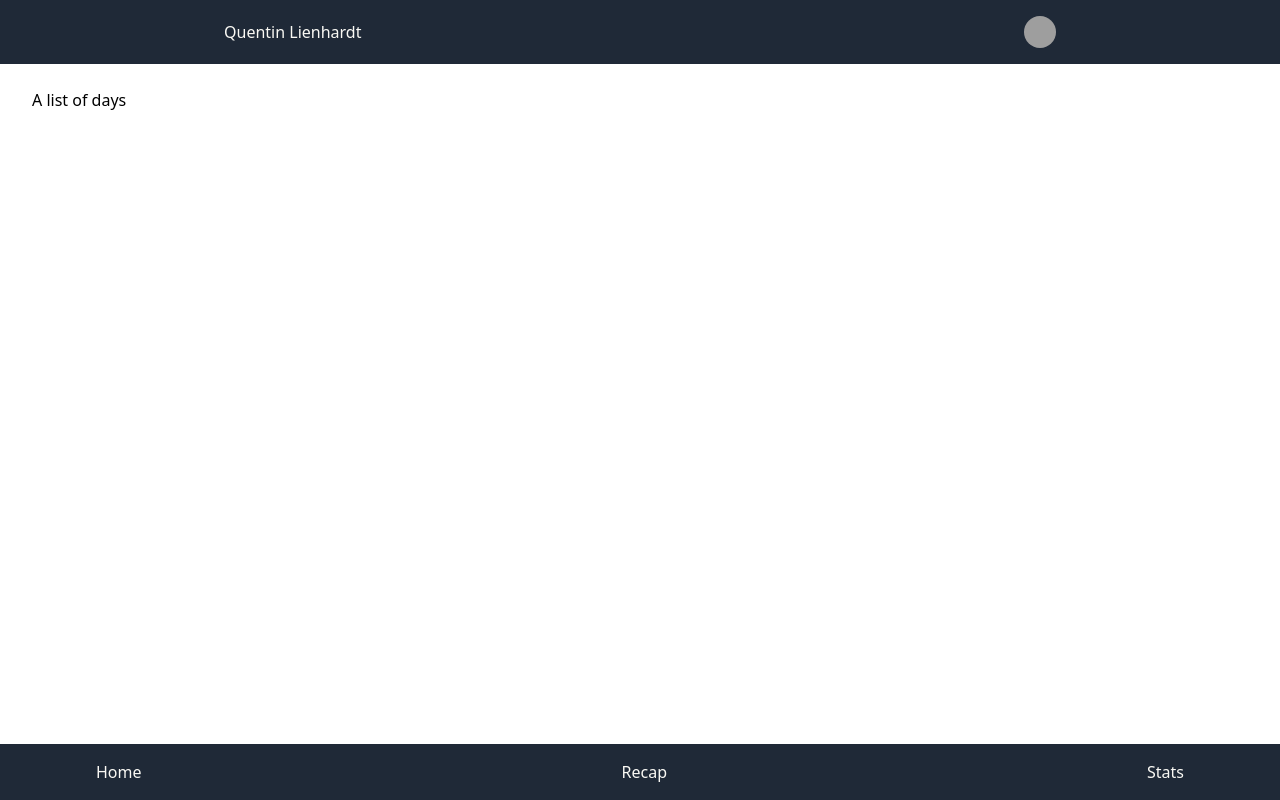
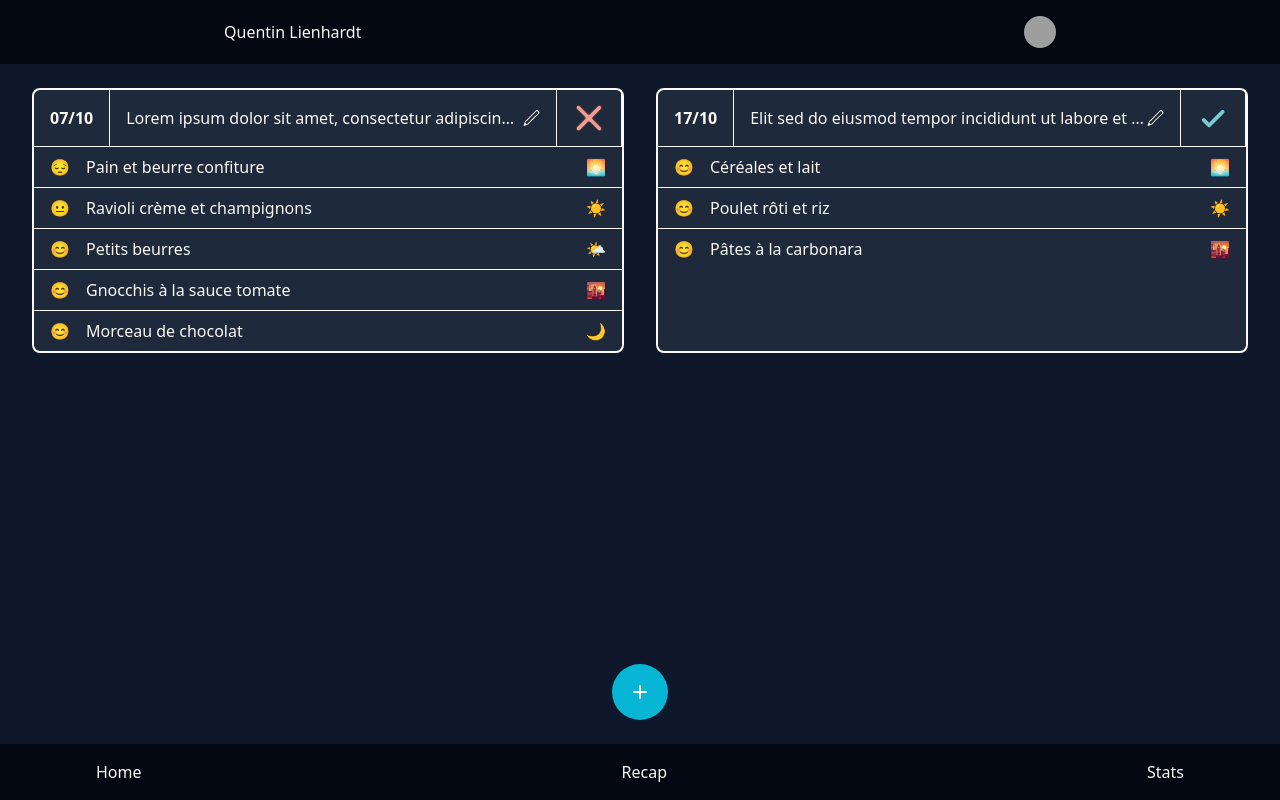
Before and after one commit to QuentiumYT/TransEat, a Vue app: page / in a window 1280 px wide. Built offline with nearby package versions, Linux system fonts and the light colour scheme; grey boxes are pictures that could not be loaded.

Commit message:
Card component with random data

```diff
--- /dev/null
+++ b/src/components/Card.vue
@@ -0,0 +1,53 @@
+<script setup>
+import { FEELING } from '@/utils/constants'
+import check from '@/assets/check.png'
+import cross from '@/assets/cross.png'
+
+defineProps({
+  content: Object,
+})
+
+function isGoodDay(health) {
+  return health.every((item) => item.feeling === FEELING.GOOD)
+}
+</script>
+
+<template>
+  <div class="flex flex-col min-w-0 bg-slate-800 border-2 border-white text-white rounded-lg">
+    <div class="flex">
+      <div class="border-r border-white">
+        <p class="font-bold p-4">
+          {{ content.date }}
+        </p>
+      </div>
+      <div class="border-r border-white min-w-0" title="Edit note">
+        <div class="flex items-center w-full p-4 cursor-pointer">
+          <p class="truncate">{{ content.note }}</p>
+          <svg class="h-6 w-10 min-h-4 min-w-4" fill="currentColor" viewBox="0 0 256 256" xmlns="http://www.w3.org/2000/svg">
+            <path d="M201.6 9.5c-2.2.8-5.3 2.4-7 3.6-3.5 2.5-17.5 17.1-34.5 35.9-32 35.2-69 71.9-108.8 107.8l-19 17-4.1 10.5c-6.6 16.9-20.3 58.7-20 61 .2 1.3 1.1 2.3 2.4 2.5 2.1.3 31.6-9.6 55.9-18.8 16.2-6.2 13.8-4.2 40-33.5 31.9-35.6 64.8-68 109-107.1C243.8 63.2 248 57.7 248 45.6c-.1-6.8-3.1-11.5-15.6-23.7-9.1-8.9-12.8-11.9-15.9-12.8-5.3-1.4-10.1-1.3-14.9.4m11.7 15.9c4.6 1.9 17.3 15.4 18.1 19.3.4 1.7.2 5-.4 7.2-1.2 4.7-5.6 9-42 42.2-39 35.5-50.3 46.7-102.1 100.9l-18.7 19.5-7.8 2.9c-4.4 1.6-8.4 3.1-9.1 3.3-.6.3-1.4-.6-1.8-1.8-1.1-3.2-8.1-10.5-11.6-11.9-3.6-1.5-3.5-2.3 1.2-13.5 2.8-6.7 3.8-7.9 25.1-28 35.1-33.2 70.6-68.9 95.4-96 33.1-36.2 39.2-42.3 43.9-44 5.1-1.8 5.9-1.8 9.8-.1" />
+          </svg>
+        </div>
+      </div>
+      <div class="border-r border-white">
+        <div class="flex justify-center items-center h-full w-16 px-2">
+          <img v-if="isGoodDay(content.health)" :src="check" alt="Good day" class="w-8 h-8" />
+          <img v-else :src="cross" alt="Bad day" class="w-8 h-8" />
+        </div>
+      </div>
+    </div>
+
+    <div v-for="item in content.health" :key="item.time" class="border-t border-white">
+      <div class="flex flex-row justify-between py-2 px-4">
+        <p>
+          {{ item.feeling }}
+        </p>
+        <p class="w-full mx-4 text-left">
+          {{ item.dish }}
+        </p>
+        <p>
+          {{ item.time }}
+        </p>
+      </div>
+    </div>
+  </div>
+</template>
--- a/src/components/DaysList.vue
+++ b/src/components/DaysList.vue
@@ -1,11 +1,64 @@
 <script setup>
+import Card from './Card.vue'
+import { FEELING, TIME } from '@/utils/constants'
 
+const content = [{
+  id: Math.random().toString(36).substring(2, 15),
+  date: new Date(new Date().setDate(new Date().getDate() - 10)).toLocaleDateString('en-GB', { day: 'numeric', month: 'numeric' }),
+  note: 'Lorem ipsum dolor sit amet, consectetur adipiscing elit. Sed do eiusmod tempor incididunt ut labore et dolore magna aliqua.',
+  health: [{
+    feeling: FEELING.BAD,
+    dish: 'Pain et beurre confiture',
+    time: TIME.MORNING,
+  }, {
+    feeling: FEELING.MEDIUM,
+    dish: 'Ravioli crème et champignons',
+    time: TIME.MIDDAY,
+  }, {
+    feeling: FEELING.GOOD,
+    dish: 'Petits beurres',
+    time: TIME.AFTERNOON,
+  }, {
+    feeling: FEELING.GOOD,
+    dish: 'Gnocchis à la sauce tomate',
+    time: TIME.EVENING,
+  }, {
+    feeling: FEELING.GOOD,
+    dish: 'Morceau de chocolat',
+    time: TIME.NIGHT,
+  }],
+}, {
+  id: Math.random().toString(36).substring(2, 15),
+  date: new Date().toLocaleDateString('en-GB', { day: 'numeric', month: 'numeric' }),
+  note: 'Elit sed do eiusmod tempor incididunt ut labore et dolore magna aliqua. Lorem ipsum dolor sit amet, consectetur adipiscing.',
+  health: [{
+    feeling: FEELING.GOOD,
+    dish: 'Céréales et lait',
+    time: TIME.MORNING,
+  }, {
+    feeling: FEELING.GOOD,
+    dish: 'Poulet rôti et riz',
+    time: TIME.MIDDAY,
+  }, {
+    feeling: FEELING.GOOD,
+    dish: 'Pâtes à la carbonara',
+    time: TIME.EVENING,
+  }],
+}]
 </script>
 
 <template>
-  <div class="flex-1 h-full px-8 py-6">
-    A list of days
-  </div>
+  <main class="flex-1 relative h-full px-8 py-6 bg-slate-900">
+    <div class="grid grid-cols-1 md:grid-cols-2 flex-wrap gap-8">
+      <Card v-for="item in content" :key="item.id" :content="item" />
+    </div>
+
+    <div class="fixed left-1/2 transform -translate-x-1/2 bottom-20">
+      <button class="flex justify-center items-center bg-cyan-500 hover:bg-cyan-700 text-white font-bold p-4 rounded-full">
+        <svg class="h-6 w-6" fill="none" stroke="currentColor" viewBox="0 0 24 24" xmlns="http://www.w3.org/2000/svg">
+          <path stroke-linecap="round" stroke-linejoin="round" stroke-width="2" d="M12 6v6m0 0v6m0-6h6m-6 0H6"></path>
+        </svg>
+      </button>
+    </div>
+  </main>
 </template>
-
-<style scoped></style>
--- a/src/components/Footer.vue
+++ b/src/components/Footer.vue
@@ -5,7 +5,7 @@ defineProps({
 </script>
 
 <template>
-  <footer class="bg-gray-800 text-white p-4">
+  <footer class="bg-gray-950 text-white p-4">
     <menu class="flex justify-between px-20">
       <li v-for="item in menu.items" :key="item.id" class="hover:underline">
         <a :href="item.url">{{ item.title }}</a>
@@ -13,5 +13,3 @@ defineProps({
     </menu>
   </footer>
 </template>
-
-<style scoped></style>
--- a/src/components/Header.vue
+++ b/src/components/Header.vue
@@ -5,12 +5,10 @@ defineProps({
 </script>
 
 <template>
-  <header class="bg-gray-800 text-white p-4">
+  <header class="bg-gray-950 text-white p-4">
     <div class="flex justify-between items-center w-2/3 mx-auto">
       <span>{{ user.name }}</span>
       <img :src="user.image" alt="User avatar" class="h-8 w-8 rounded-full">
     </div>
   </header>
 </template>
-
-<style scoped></style>
--- /dev/null
+++ b/src/utils/constants.js
@@ -0,0 +1,16 @@
+const FEELING = {
+  UNKNOWN: '🤷‍♂️',
+  GOOD: '😊',
+  MEDIUM: '😐',
+  BAD: '😔',
+}
+
+const TIME = {
+  MORNING: '🌅',
+  MIDDAY: '☀️',
+  AFTERNOON: '🌤️',
+  EVENING: '🌇',
+  NIGHT: '🌙',
+}
+
+export { FEELING, TIME }
```
